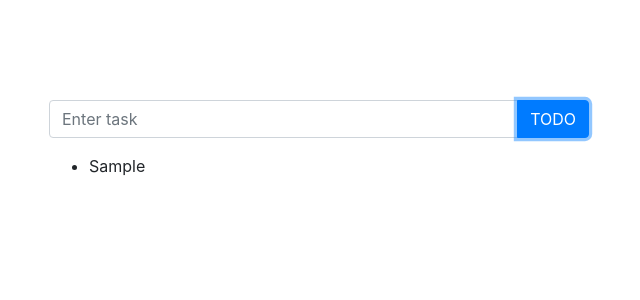
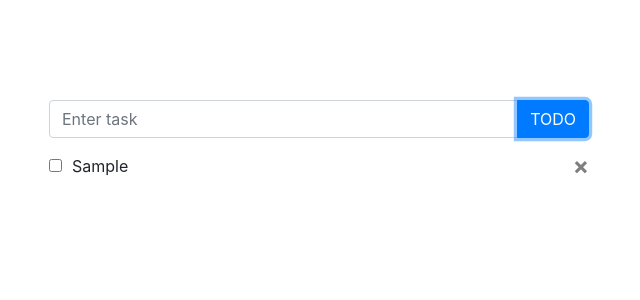
Before and after one commit to lowkorn/learn-react, a React (Create React App) app: page / in a window 1280 px wide. Both pictures are taken after typing "Sample" into the empty fields and a click on the button "TODO". Shown: the top 300 px of the page, without its empty margins (321-961 px from the left). Built offline with nearby package versions, Linux system fonts and the light colour scheme.

Commit message:
Compose component

```diff
--- a/src/components/TaskList.js
+++ b/src/components/TaskList.js
@@ -1,4 +1,6 @@
 import React from 'react';
+import Checkbox from './form/Checkbox'
+import CloseButton from './utilities/CloseButton'
 
 export default class TaskList extends React.Component {
 
@@ -8,11 +10,14 @@ export default class TaskList extends React.Component {
 
   render() {
     return (
-      <ul>
-        { this.props.todos.map((task, index) => {
-          return <li key={ index } >{ task.task }</li>
-        }) }
-      </ul>
+      <div>
+        { this.props.todos.map((todo, index) => (
+          <div key={ index } className="clearfix">
+            <Checkbox className="float-left" checked={ todo.completed } label={ todo.task } onClick={ this.props.completeTask.bind(this, index) } />
+            <CloseButton className="float-right" />
+          </div>
+        )) }
+      </div>
     )
   }
 }
--- a/src/components/Todo.js
+++ b/src/components/Todo.js
@@ -26,7 +26,7 @@ export default class Todo extends React.Component {
           </div>
         </form>
         <div>
-          <TaskList todos={ this.state.todos } />
+          <TaskList todos={ this.state.todos } completeTask={ this.completeTask } />
         </div>
       </div>
     )
@@ -42,9 +42,19 @@ export default class Todo extends React.Component {
     if (this.state.text.length) {
       let newTask = this.state.text
       this.setState({
-        todos: this.state.todos.concat({ task: newTask, 'completed': false }),
+        todos: [ ...this.state.todos, { task: newTask, 'completed': false } ],
         text: ''
       })
     }
   }
+
+  completeTask = (index, status) => {
+    this.setState(
+      { todos: this.state.todos.map((todo, key) => {
+        return index == key ? { ...todo, completed: status  } : todo
+      })}
+    )
+  }
+
+  // deleteTask (index)
 }
```
